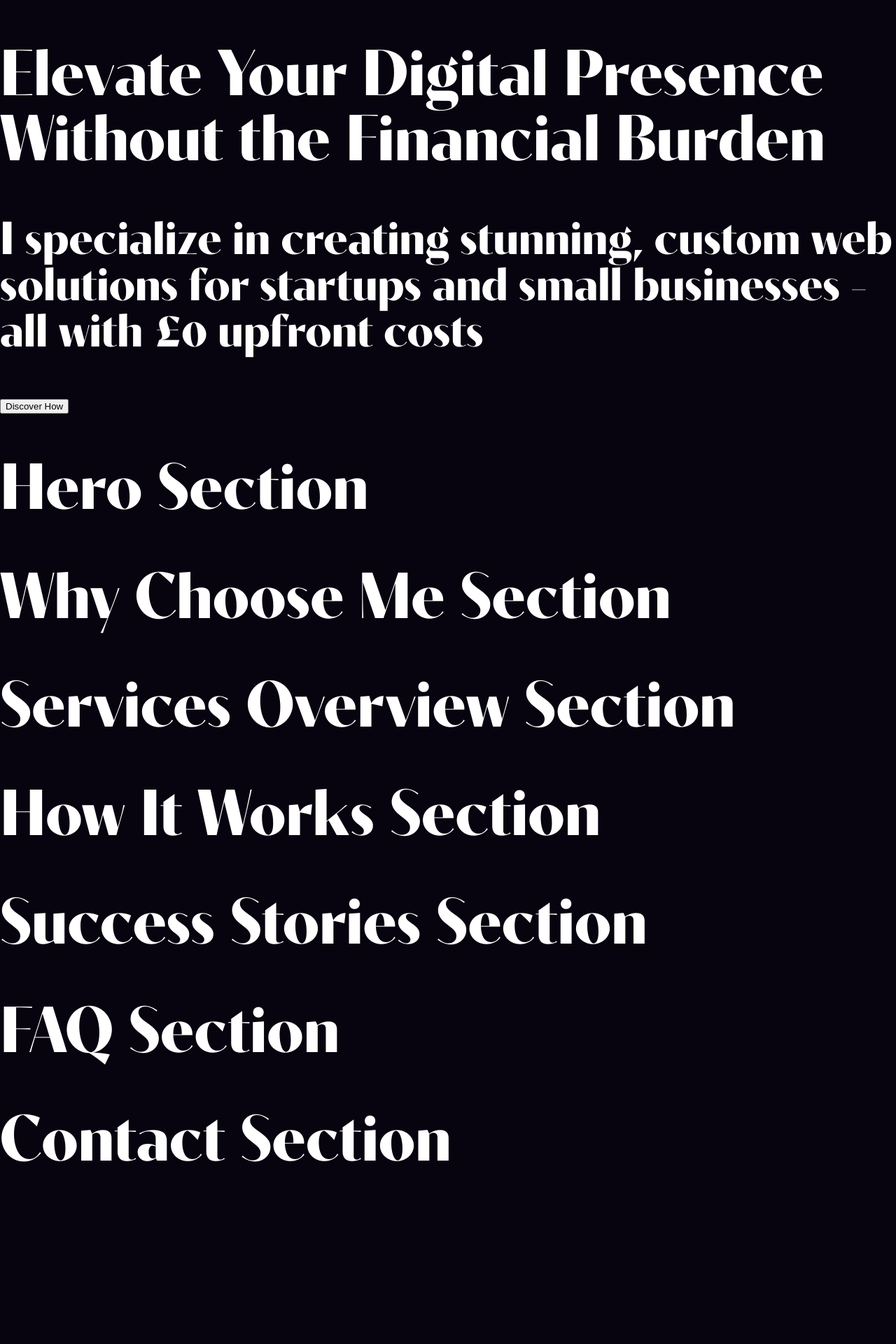
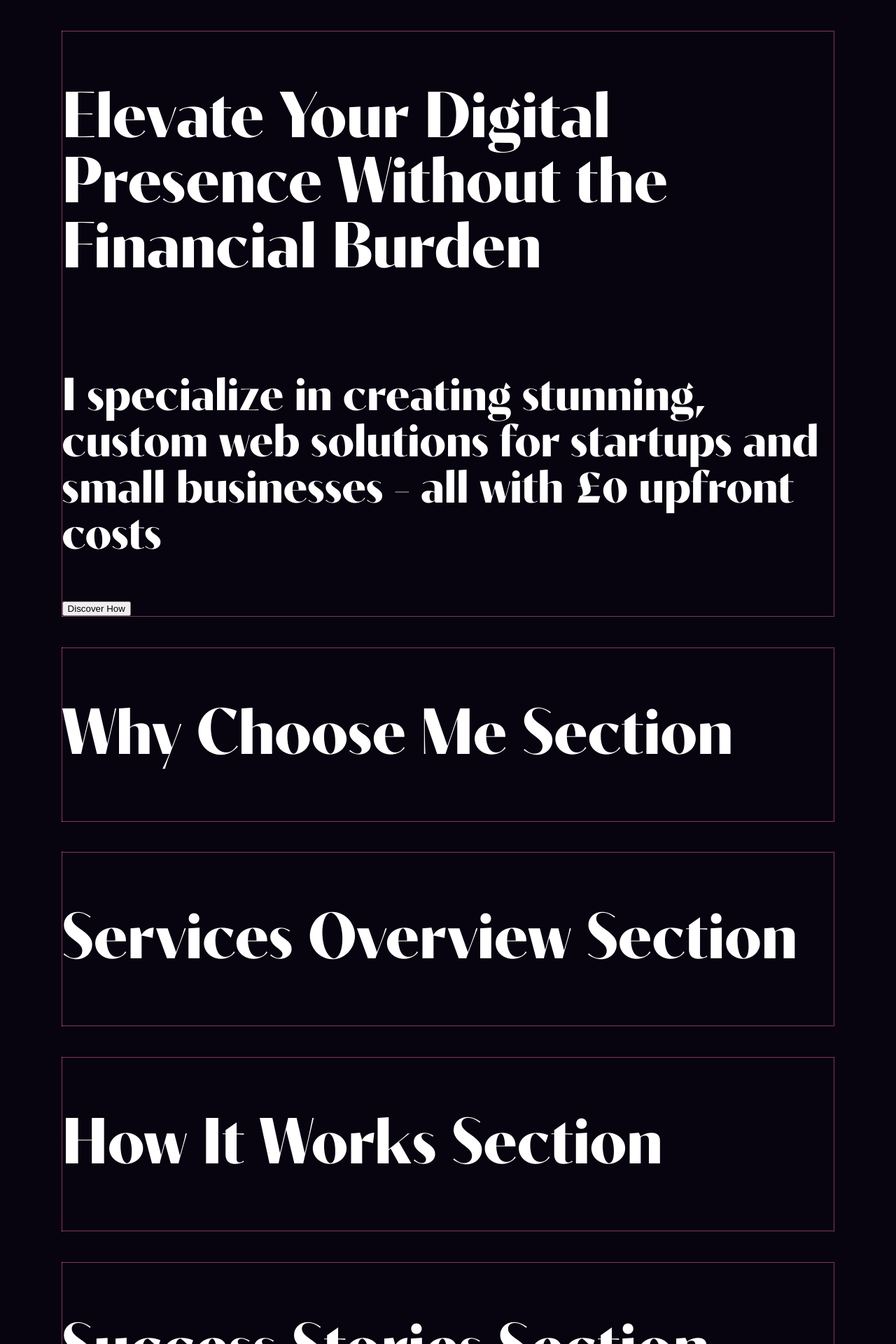
Before and after one commit to piotr-bania/bespoke_programming_2024, a Next.js app: page / in a window 1280 px wide. Shown: the top 1920 px of the page at 70% size. Before the commit the page ends 1740 px from the top, so only its background shows below. Built offline with nearby package versions, Linux system fonts and the light colour scheme.

Commit message:
homepage sections created

```diff
--- a/app/components/pages/home/Contact.js
+++ b/app/components/pages/home/Contact.js
@@ -2,7 +2,9 @@ import React from 'react'
 
 const Contact_Section = () => {
     return (
-        <h1>Contact Section</h1>
+        <section id='contact'>
+            <h1>Contact Section</h1>
+        </section>
     )
 }
 
--- a/app/components/pages/home/FAQ.js
+++ b/app/components/pages/home/FAQ.js
@@ -2,7 +2,9 @@ import React from 'react'
 
 const FAQ_Section = () => {
     return (
-        <h1>FAQ Section</h1>
+        <section id='faq'>
+            <h1>FAQ Section</h1>
+        </section>
     )
 }
 
--- a/app/components/pages/home/Hero.js
+++ b/app/components/pages/home/Hero.js
@@ -1,8 +1,26 @@
-import React from 'react'
+import Heading_1 from '../../ui/headings/Heading_1'
+import Heading_2 from '../../ui/headings/Heading_2'
+import Button from '../../ui/buttons/Button'
+import Route_Change from '../../ui/transitions/Route_Change'
 
 const Hero_Section = () => {
     return (
-        <h1>Hero Section</h1>
+        <section id='hero'>
+            <Heading_1
+                h1Text='Elevate Your Digital Presence Without the Financial Burden'
+                className='heading_1'
+            />
+            <Heading_2
+                h2Text='I specialize in creating stunning, custom web solutions for startups and small businesses - all with £0 upfront costs'
+                className='heading_2'
+            />
+            <Route_Change href='/about'>
+                <Button
+                    buttonText='Discover How'
+                    className='button'
+                />
+            </Route_Change>
+        </section>
     )
 }
 
--- a/app/components/pages/home/How_It_Works.js
+++ b/app/components/pages/home/How_It_Works.js
@@ -2,7 +2,9 @@ import React from 'react'
 
 const How_It_Works_Section = () => {
     return (
-        <h1>How It Works Section</h1>
+        <section id='how_it_works'>
+            <h1>How It Works Section</h1>
+        </section>
     )
 }
 
--- a/app/components/pages/home/Services_Overview.js
+++ b/app/components/pages/home/Services_Overview.js
@@ -2,7 +2,9 @@ import React from 'react'
 
 const Services_Overview_Section = () => {
     return (
-        <h1>Services Overview Section</h1>
+        <section id='services'>
+            <h1>Services Overview Section</h1>
+        </section>
     )
 }
 
--- a/app/components/pages/home/Success_Stories.js
+++ b/app/components/pages/home/Success_Stories.js
@@ -2,7 +2,9 @@ import React from 'react'
 
 const Success_Stories_Section = () => {
     return (
-        <h1>Success Stories Section</h1>
+        <section id='success_stories'>
+            <h1>Success Stories Section</h1>
+        </section>
     )
 }
 
--- a/app/components/pages/home/Why_Choose_Me.js
+++ b/app/components/pages/home/Why_Choose_Me.js
@@ -2,7 +2,9 @@ import React from 'react'
 
 const Why_Choose_Me_Section = () => {
     return (
-        <h1>Why Choose Me Section</h1>
+        <section id='why_choose_me'>
+            <h1>Why Choose Me Section</h1>
+        </section>
     )
 }
 
--- a/app/globals.scss
+++ b/app/globals.scss
@@ -87,3 +87,10 @@ h3 {
 h4 {
     font-size: $header_4;
 }
+
+section {
+    display: grid;
+    grid-template-columns: auto;
+    margin: $large calc($large * 2);
+    border: 1px dotted hotpink;
+}
--- a/app/page.js
+++ b/app/page.js
@@ -1,7 +1,3 @@
-import Heading_1 from './components/ui/headings/Heading_1'
-import Heading_2 from './components/ui/headings/Heading_2'
-import Route_Change from './components/ui/transitions/Route_Change'
-import Button from './components/ui/buttons/Button'
 import Hero_Section from './components/pages/home/Hero'
 import Why_Choose_Me_Section from './components/pages/home/Why_Choose_Me'
 import Services_Overview_Section from './components/pages/home/Services_Overview'
@@ -13,21 +9,6 @@ import Contact_Section from './components/pages/home/Contact'
 export default function Home() {
     return (
         <>
-            <Heading_1
-                h1Text='Elevate Your Digital Presence Without the Financial Burden'
-                className='heading_1'
-            />
-            <Heading_2
-                h2Text='I specialize in creating stunning, custom web solutions for startups and small businesses - all with £0 upfront costs'
-                className='heading_2'
-            />
-            <Route_Change href='/about'>
-                <Button
-                    buttonText='Discover How'
-                    className='button'
-                />
-            </Route_Change>
-
             <Hero_Section />
             <Why_Choose_Me_Section />
             <Services_Overview_Section />
```
